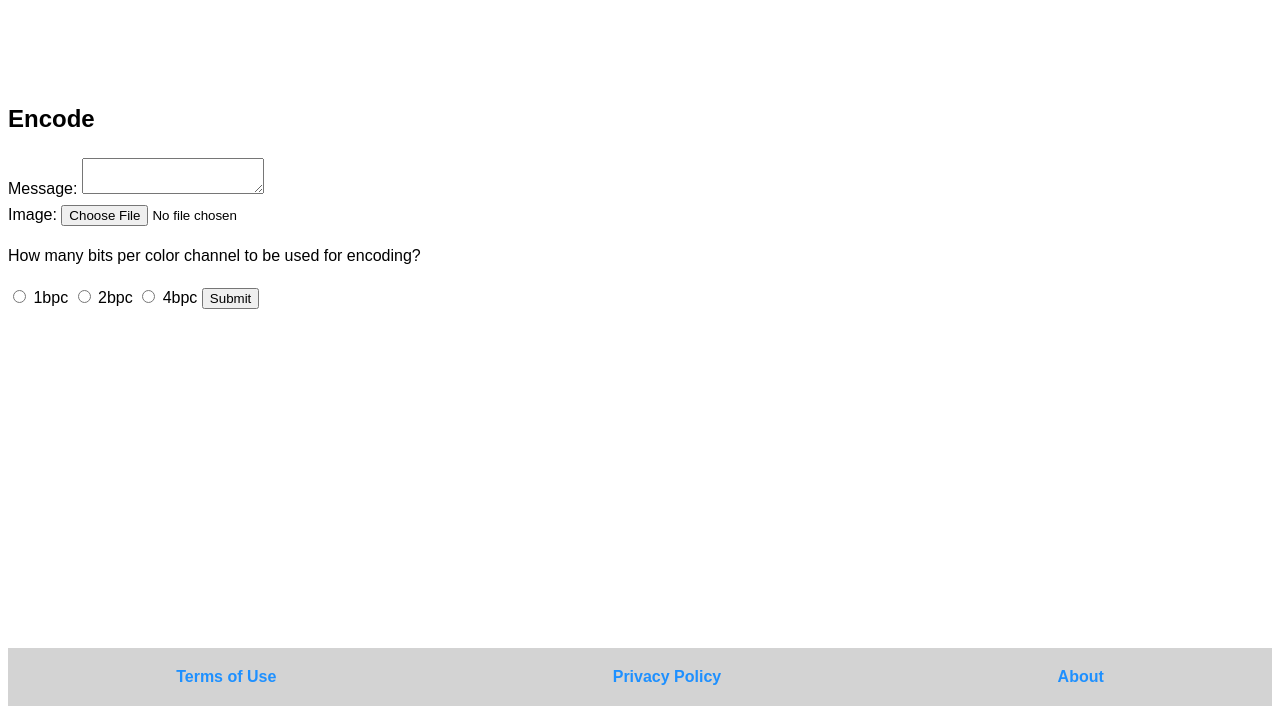
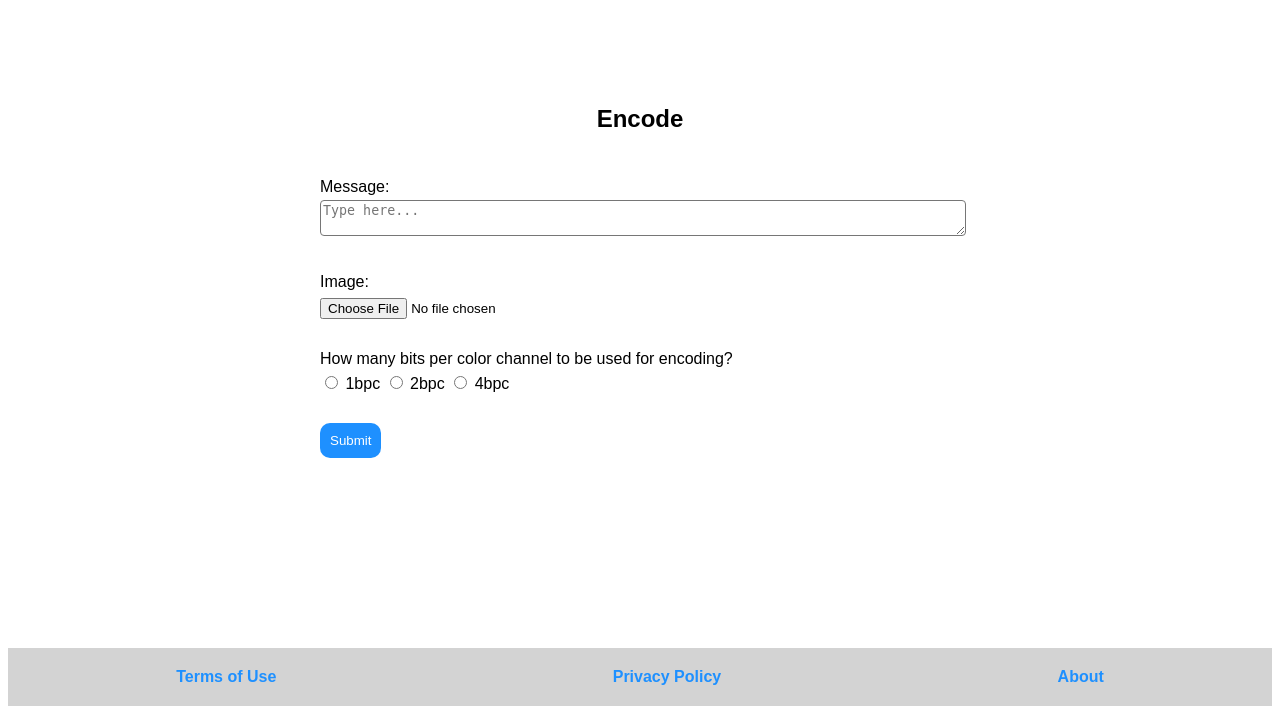
Before and after one commit to tran-hai-long/lsb_steganography, a Flask app: page /lsb/encode/ in a window 1280 px wide. Shown: the part 102-816 px from the top of the page. Run offline with Flask 2, Linux system fonts and the light colour scheme; some libraries are stand-ins or nearby versions.

Commit message:
Style Encode page

```diff
--- a/lsb/static/base.css
+++ b/lsb/static/base.css
@@ -22,16 +22,32 @@ header {
     color: black;
 }
 
-.header-right-button {
+.btn {
     text-decoration: none;
     color: white;
     background-color: dodgerblue;
     padding: 10px;
     border-radius: 10px;
+    border: none;
 }
 
-.header-right-button:hover {
+.btn:hover {
     background-color: #197bd8;
+}
+
+.outline-btn {
+    text-decoration: none;
+    color: dodgerblue;
+    border: 2px solid dodgerblue;
+    padding: 10px;
+    border-radius: 10px;
+    margin-left: 2vw;
+    margin-right: 2vw;
+}
+
+.outline-btn:hover {
+    background-color: dodgerblue;
+    color: white;
 }
 
 main {
--- /dev/null
+++ b/lsb/static/encode.css
@@ -0,0 +1,17 @@
+h2 {
+    text-align: center;
+    padding-bottom: 2vh;
+}
+
+form {
+    width: 50vw;
+    min-width: 300px;
+    margin-left:auto;
+    margin-right:auto;
+}
+
+textarea {
+    border-radius: 4px;
+    resize: vertical;
+    min-width: 100%;
+}
--- a/lsb/templates/base.html
+++ b/lsb/templates/base.html
@@ -11,7 +11,7 @@
     {% block header %}
         <header>
             <a href="{{ url_for('lsb.index') }}" class="header-logo"><h1>LSB Steganography</h1></a>
-                <a href="{{ url_for('lsb.explain_page') }}" class="header-right-button">How does it work?</a>
+            <a href="{{ url_for('lsb.explain_page') }}" class="btn">How does it work?</a>
         </header>
     {% endblock %}
     {% block main %}
--- a/lsb/templates/encode.html
+++ b/lsb/templates/encode.html
@@ -1,23 +1,37 @@
 {% extends "base.html" %}
 {% block title %}<title>Encode</title>{% endblock %}
+{% block  style %}
+    <link rel="stylesheet" href="{{ url_for('lsb.static', filename='encode.css') }}">
+{% endblock %}
 {% block main %}
     <main>
         <h2>Encode</h2>
         <form method="POST" enctype="multipart/form-data" action="{{ url_for('lsb.encode_page') }}">
             {{ form.csrf_token }}
-            <div>{{ form.message.label }}: {{ form.message }}</div>
+            <div id="form-message">
+                {{ form.message.label }}:<br>
+                {{ form.message(placeholder="Type here...") }}
                 {% if form.message.errors %}
-                <p>
-                    {% for error in form.message.errors %}{{ error }}{% endfor %}
-                </p>
+                    <ul>
+                        {% for error in form.message.errors %}
+                            <li>{{ error }}</li>{% endfor %}
+                    </ul>
                 {% endif %}
-            <div>{{ form.image.label }}: {{ form.image(accept="image/png") }}</div>
+            </div>
+            <br>
+            <div id="form-image">
+                {{ form.image.label }}:<br>
+                {{ form.image(accept="image/png") }}
                 {% if form.image.errors %}
-                <p>
-                    {% for error in form.image.errors %}{{ error }}{% endfor %}
-                </p>
+                    <ul>
+                        {% for error in form.image.errors %}
+                            <li>{{ error }}</li>{% endfor %}
+                    </ul>
                 {% endif %}
-            <p>{{ form.consumed_bits.label }}</p>
+            </div>
+            <br>
+            <div id="form-consumed-bits">
+                {{ form.consumed_bits.label }}<br>
                 {% for choice in form.consumed_bits %}
                     <tr>
                         <td>{{ choice }}</td>
@@ -25,11 +39,14 @@
                     </tr>
                 {% endfor %}
                 {% if form.consumed_bits.errors %}
-                <p>
-                    {% for error in form.consumed_bits.errors %}{{ error }}{% endfor %}
-                </p>
+                    <ul>
+                        {% for error in form.consumed_bits.errors %}
+                            <li>{{ error }}</li>{% endfor %}
+                    </ul>
                 {% endif %}
-            {{ form.submit }}
+            </div>
+            <br>
+            {{ form.submit(class_="btn") }}
             {% if error %}
                 <p>{{ error }}</p>
             {% endif %}
--- a/lsb/templates/index.html
+++ b/lsb/templates/index.html
@@ -6,8 +6,8 @@
     <main>
         <h2>Do you want to encode or decode?</h2>
         <div class="button-div">
-            <a href="{{ url_for('lsb.encode_page') }}" class="question-button">Encode</a>
-            <a href="{{ url_for('lsb.decode_page') }}" class="question-button">Decode</a>
+            <a href="{{ url_for('lsb.encode_page') }}" class="outline-btn">Encode</a>
+            <a href="{{ url_for('lsb.decode_page') }}" class="outline-btn">Decode</a>
         </div>
     </main>
 {% endblock %}
```
Also changed, not shown: lsb/static/index.css (+0 -15 lines). Lines whose indentation alone changed are shown as unchanged.
